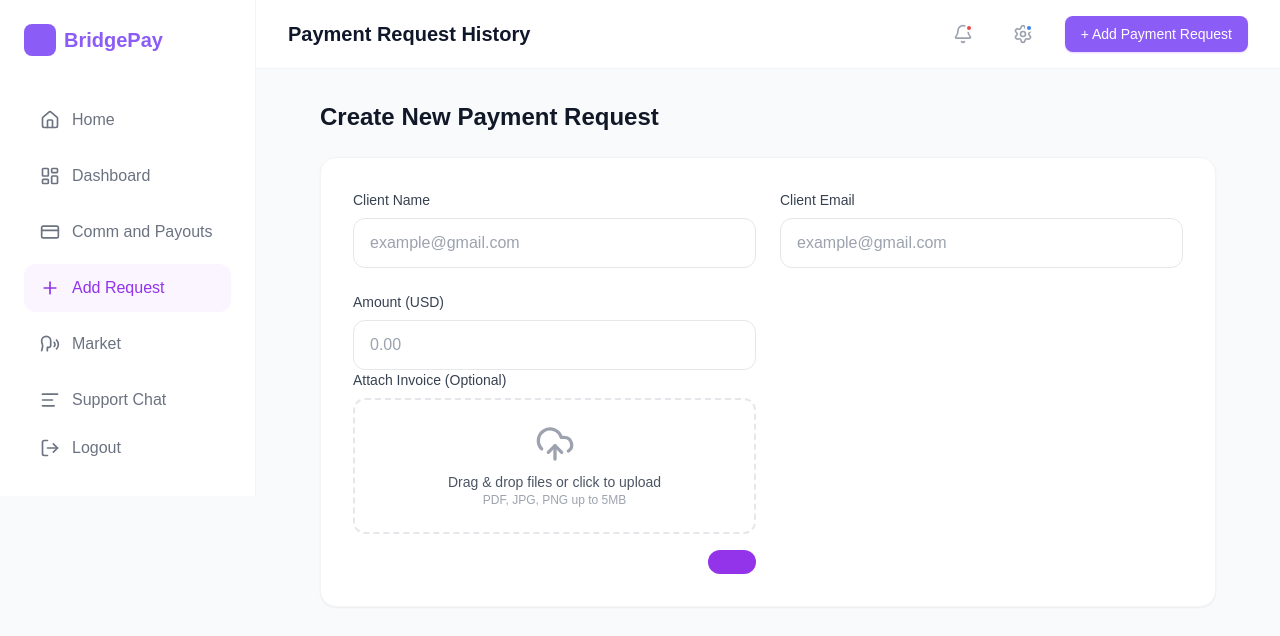
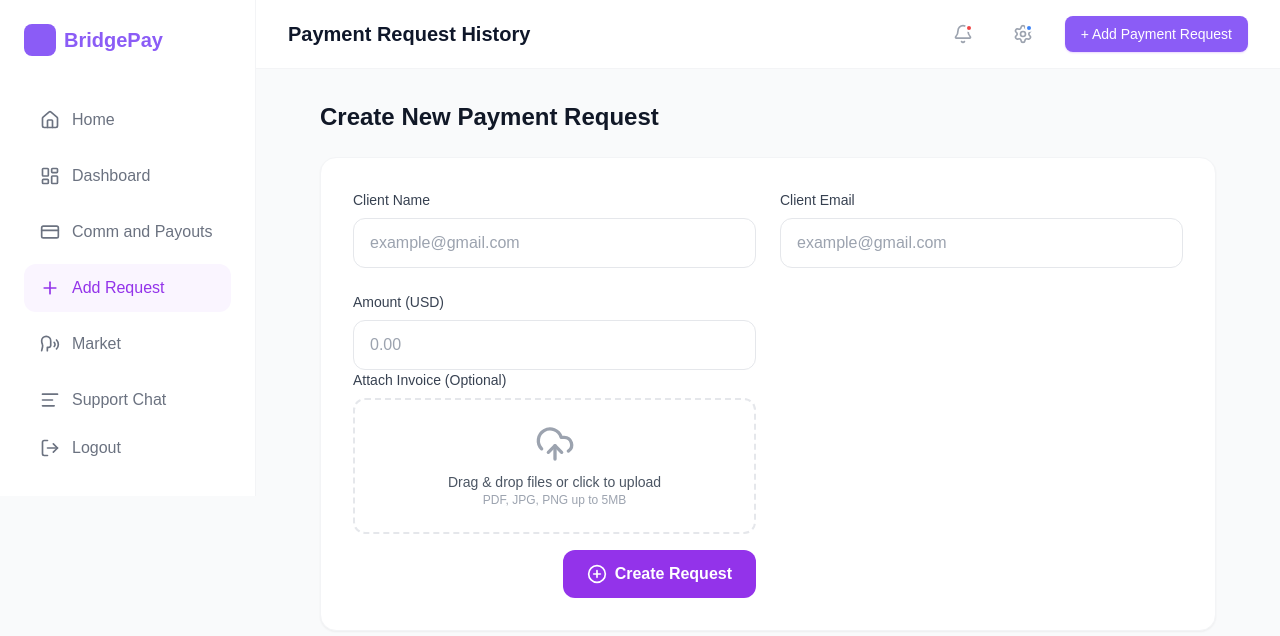
Before and after one commit to Abusadiq006/bridge-pay-dashboard, a React (Vite) app: page /dashboard/add-request in a window 1280 px wide. Shown: the top 636 px of the page. Built offline with nearby package versions, Linux system fonts and the light colour scheme; a web font is replaced by a local one.

Commit message:
done with submit button

```diff
--- a/src/pages/AddRequest.jsx
+++ b/src/pages/AddRequest.jsx
@@ -51,7 +51,8 @@ const AddRequest = () => {
                                         {/* Submit Button */}
                                         <div className="flex justify-end pt-4">
                                             <button type="submit" className="flex items-center gap-2 bg-purple-600 text-white px-6 py-3 rounded-xl font-semibold hover:bg-purple-700 transition">
-
+                                                <PlusCircle size={20} />
+                                                Create Request
                                             </button>
                                         </div>
                                     </div>
```
